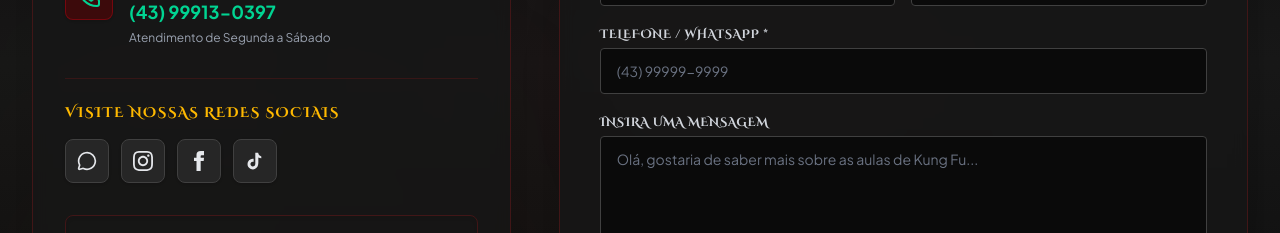
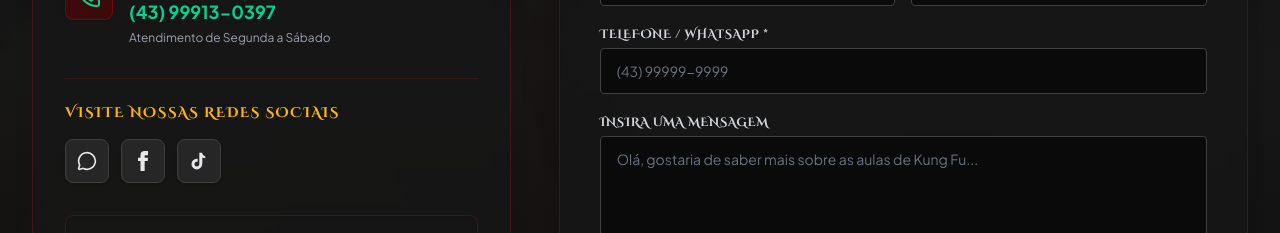
Before and after one commit to oxyssistemas/Site-Punhos-Do-Sul-VS, a React (Vite) app: page / in a window 1280 px wide. Shown: the part 7060-7293 px from the top of the page. Built offline with nearby package versions, Linux system fonts and the light colour scheme; grey boxes are pictures that could not be loaded; a web font is replaced by a local one.

Commit message:
revisar redes sociais

```diff
--- a/src/components/ContactSection.tsx
+++ b/src/components/ContactSection.tsx
@@ -112,19 +112,6 @@
                   className="w-11 h-11 rounded-lg bg-neutral-800 hover:bg-emerald-600 text-gray-200 hover:text-white flex items-center justify-center transition-all border border-neutral-700 hover:border-emerald-500 shadow hover:scale-105"
                 >
                   <MessageCircle className="w-5 h-5" />
-                </a>
-
-                <a
-                  id="contact-instagram"
-                  href={SITE_INFO.instagramUrl}
-                  target="_blank"
-                  rel="noopener noreferrer"
-                  aria-label="Instagram"
-                  className="w-11 h-11 rounded-lg bg-neutral-800 hover:bg-pink-600 text-gray-200 hover:text-white flex items-center justify-center transition-all border border-neutral-700 hover:border-pink-500 shadow hover:scale-105"
-                >
-                  <svg className="w-5 h-5 fill-current" viewBox="0 0 24 24">
-                    <path d="M12 2.163c3.204 0 3.584.012 4.85.07 3.252.148 4.771 1.691 4.919 4.919.058 1.265.069 1.645.069 4.849 0 3.205-.012 3.584-.069 4.849-.149 3.225-1.664 4.771-4.919 4.919-1.266.058-1.644.07-4.85.07-3.204 0-3.584-.012-4.849-.07-3.26-.149-4.771-1.699-4.919-4.92-.058-1.265-.07-1.644-.07-4.849 0-3.204.13-3.583.07-4.849.149-3.227 1.664-4.771 4.919-4.919 1.266-.057 1.645-.069 4.849-.069zm0-2.163c-3.259 0-3.667.014-4.947.072-4.358.2-6.78 2.618-6.98 6.98-.059 1.281-.073 1.689-.073 4.948 0 3.259.014 3.668.072 4.948.2 4.358 2.618 6.78 6.98 6.98 1.281.058 1.689.072 4.948.072 3.259 0 3.668-.014 4.948-.072 4.354-.2 6.782-2.618 6.979-6.98.059-1.28.073-1.689.073-4.948 0-3.259-.014-3.667-.072-4.947-.196-4.354-2.617-6.78-6.979-6.98-1.281-.059-1.69-.073-4.949-.073zm0 5.838c-3.403 0-6.162 2.759-6.162 6.162s2.759 6.163 6.162 6.163 6.162-2.759 6.162-6.163c0-3.403-2.759-6.162-6.162-6.162zm0 10.162c-2.209 0-4-1.79-4-4 0-2.209 1.791-4 4-4s4 1.791 4 4c0 2.21-1.791 4-4 4zm6.406-11.845c-.796 0-1.441.645-1.441 1.44s.645 1.44 1.441 1.44c.795 0 1.439-.645 1.439-1.44s-.644-1.44-1.439-1.44z"/>
-                  </svg>
                 </a>
 
                 <a
```
